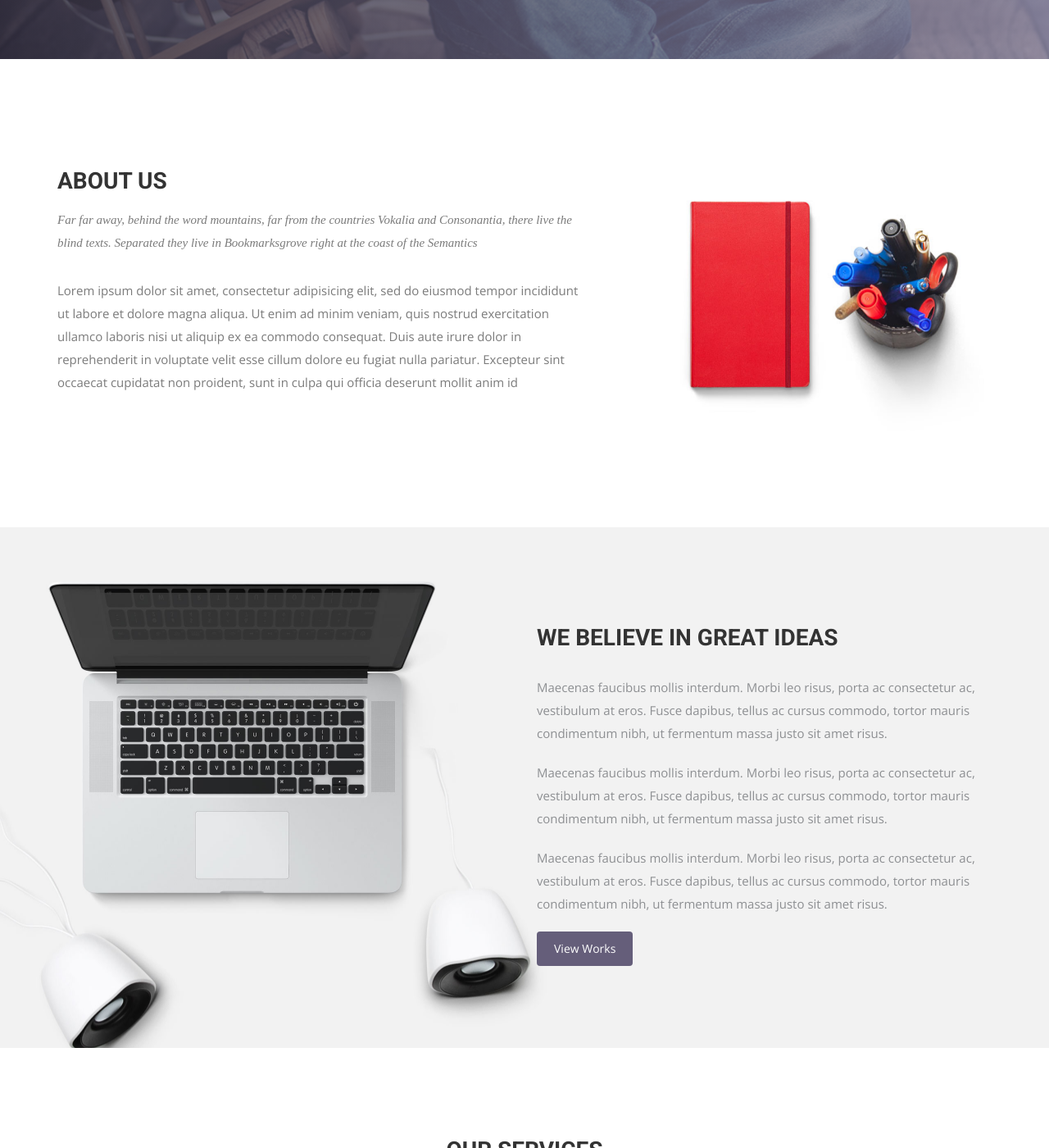
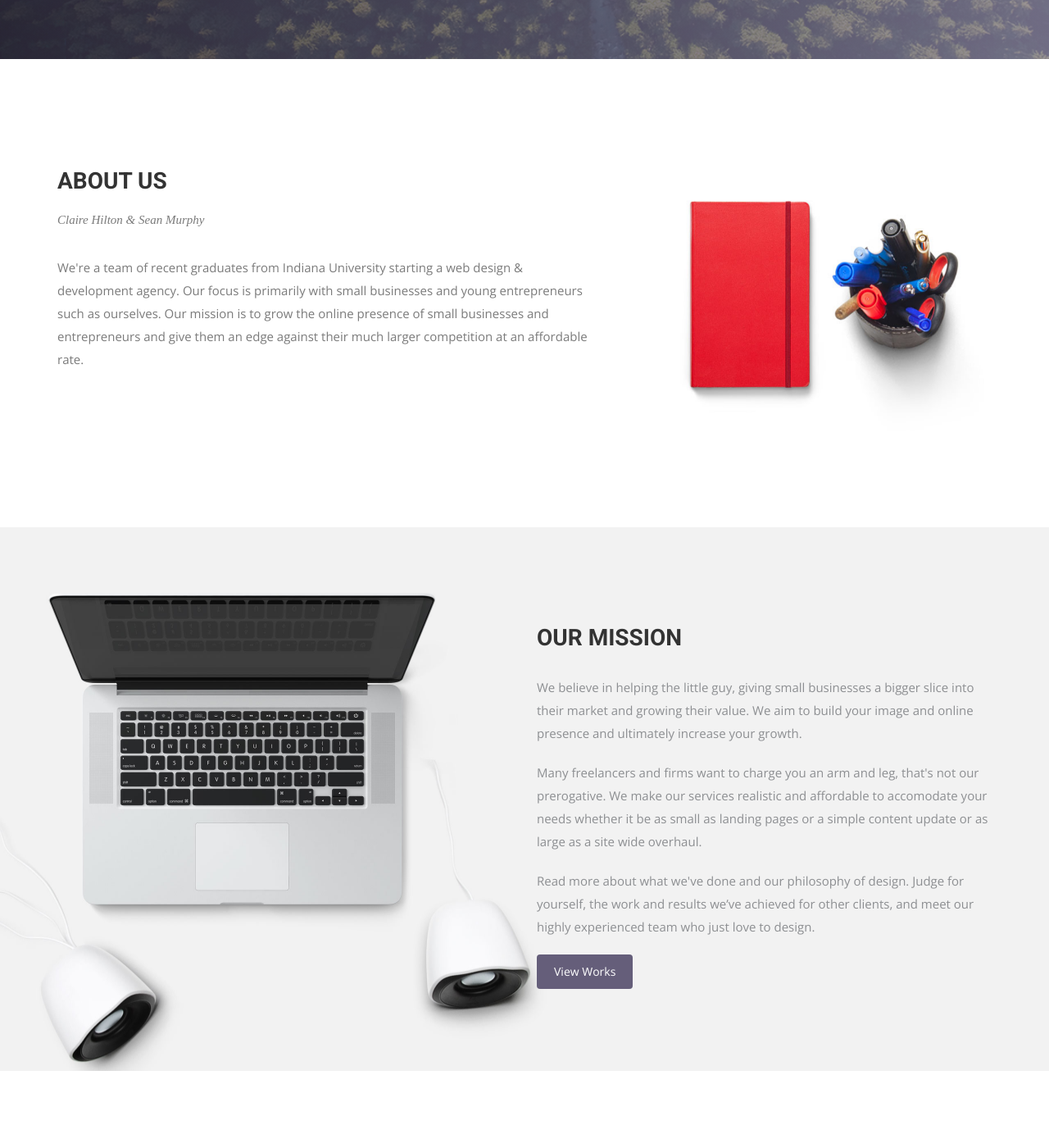
Before and after one commit to murphsea12/project, a Jekyll site: the page built from index.html, in a window 1280 px wide and 1400 px high, scrolled down 783 px. Shown: the whole window at 82% size. Built offline with Jekyll 4.4.1, drawn with Linux system fonts in a browser that asks for light colours; nearby versions of some CDN libraries; some web fonts are replaced; some of the changed text lies outside the part shown.

Commit message:
Content update
home page - header update, content update, services update

services - update from index

portfolio - nav change

```diff
--- a/index.html
+++ b/index.html
@@ -10,8 +10,8 @@
     <div class="row">
       <div class="col-md-10 col-md-offset-2">
         <div class="block">
-          <h1 class="animated fadeInUp">A WEB DEVELOPMENT &#38; <br> DESIGN AGENCY</h1>
-          <p class="animated fadeInUp">We love the Web and the work we do. We work closely with our clients to deliver the best possible solutions for their needs</p>
+          <h1 class="animated fadeInUp">A WEB DESIGN &#38; <br> DEVELOPMENT AGENCY</h1>
+          <p class="animated fadeInUp">We have a passion for the Web and the work we do. We work closely with our clients to deliver the best possible solutions for their needs</p>
         </div>
       </div>
     </div>
@@ -25,9 +25,10 @@
         <div class="block">
           <div class="section-title">
             <h2>About Us</h2>
-            <p>Far far away, behind the word mountains, far from the countries Vokalia and Consonantia, there live the blind texts. Separated they live in Bookmarksgrove right at the coast of the Semantics</p>
+            <p>Claire Hilton & Sean Murphy </p>
           </div>
-          <p>Lorem ipsum dolor sit amet, consectetur adipisicing elit, sed do eiusmod tempor incididunt ut labore et dolore magna aliqua. Ut enim ad minim veniam, quis nostrud exercitation ullamco laboris nisi ut aliquip ex ea commodo consequat. Duis aute irure dolor in reprehenderit in voluptate velit esse cillum dolore eu fugiat nulla pariatur. Excepteur sint occaecat cupidatat non proident, sunt in culpa qui officia deserunt mollit anim id </p>
+          <p>We're a team of recent graduates from Indiana University starting a web design & development agency.
+          Our focus is primarily with small businesses and young entrepreneurs such as ourselves. Our mission is to grow the online presence of small businesses and entrepreneurs and give them an edge against their much larger competition at an affordable rate.  </p>
         </div>
       </div><!-- .col-md-7 close -->
       <div class="col-md-5 col-sm-12">
@@ -43,11 +44,11 @@
 <div class="container">
   <div class="row">
     <div class="col-md-6 col-md-offset-6">
-      <h2>WE BELIEVE IN GREAT IDEAS</h2>
-      <p>Maecenas faucibus mollis interdum. Morbi leo risus, porta ac consectetur ac, vestibulum at eros. Fusce dapibus, tellus ac cursus commodo, tortor mauris condimentum nibh, ut fermentum massa justo sit amet risus.</p>
-      <p>Maecenas faucibus mollis interdum. Morbi leo risus, porta ac consectetur ac, vestibulum at eros. Fusce dapibus, tellus ac cursus commodo, tortor mauris condimentum nibh, ut fermentum massa justo sit amet risus.</p>
-      <p>Maecenas faucibus mollis interdum. Morbi leo risus, porta ac consectetur ac, vestibulum at eros. Fusce dapibus, tellus ac cursus commodo, tortor mauris condimentum nibh, ut fermentum massa justo sit amet risus.</p>
-      <a href="#" class="btn btn-view-works">View Works</a>
+      <h2>OUR MISSION</h2>
+      <p>We believe in helping the little guy, giving small businesses a bigger slice into their market and growing their value. We aim to build your image and online presence and ultimately increase your growth. </p>
+      <p>Many freelancers and firms want to charge you an arm and leg, that's not our prerogative. We make our services realistic and affordable to accomodate your needs whether it be as small as landing pages or a simple content update or as large as a site wide overhaul.  </p>
+      <p>Read more about what we've done and our philosophy of design. Judge for yourself, the work and results we’ve achieved for other clients, and meet our highly experienced team who just love to design.</p>
+      <a href="{{ site.baseurl }}/work" class="btn btn-view-works">View Works</a>
     </div>
   </div>
 </div>
@@ -59,15 +60,15 @@
     <div class="row">
       <div class="section-title">
         <h2>Our Services</h2>
-        <p>Far far away, behind the word mountains, far from the countries Vokalia and Consonantia, there live the blind texts. Separated they live in Bookmarksgrove right at the coast of the Semantics</p>
+        <p>We offer a variety of services to best suit your needs and cater to your vision.</p>
       </div>
     </div>
     <div class="row ">
       <div class="col-sm-6 col-md-3">
         <div class="service-item">
-          <i class="icon ion-coffee"></i>
+          <i class="icon ion-aperture"></i>
           <h4>Branding</h4>
-          <p>Lorem ipsum dolor sit amet, consectetur adipisicing elit, sed do eiusmod tempor incididunt ut </p>
+          <p>We'll make sure you're represented the way you envision. </p>
         </div>
       </div>
       <div class="col-sm-6 col-md-3">
@@ -80,28 +81,28 @@
       <div class="col-sm-6 col-md-3">
         <div class="service-item">
           <i class="ion-image"></i>
-          <h4>App Design</h4>
+          <h4>Landing Pages</h4>
           <p>Lorem ipsum dolor sit amet, consectetur adipisicing elit, sed do eiusmod tempor incididunt ut </p>
         </div>
       </div>
       <div class="col-sm-6 col-md-3">
         <div class="service-item">
-          <i class="ion-bug"></i>
-          <h4>Start Up</h4>
+          <i class="ion-filing"></i>
+          <h4>Portfolio ?</h4>
           <p>Lorem ipsum dolor sit amet, consectetur adipisicing elit, sed do eiusmod tempor incididunt ut </p>
         </div>
       </div>
       <div class="col-sm-6 col-md-3">
         <div class="service-item">
-          <i class="ion-headphone"></i>
+          <i class="ion-leaf"></i>
           <h4>Logo Design</h4>
           <p>Lorem ipsum dolor sit amet, consectetur adipisicing elit, sed do eiusmod tempor incididunt ut </p>
         </div>
       </div>
       <div class="col-sm-6 col-md-3">
         <div class="service-item">
-          <i class="ion-leaf"></i>
-          <h4>Development</h4>
+          <i class="ion-document-text"></i>
+          <h4>Content Curation</h4>
           <p>Lorem ipsum dolor sit amet, consectetur adipisicing elit, sed do eiusmod tempor incididunt ut </p>
         </div>
       </div>
@@ -128,9 +129,9 @@
     <div class="row">
       <div class="col-md-12">
         <div class="block">
-          <h2>We design delightful digital experiences.</h2>
-          <p>Read more about what we do and our philosophy of design. Judge for yourself The work and results we’ve achieved for other clients, and meet our highly experienced Team who just love to design.</p>
-          <a class="btn btn-default btn-call-to-action" href="#" >Tell Us Your Story</a>
+          <h2>Ready to expand your reach? Reach out to us today!</h2>
+          <p>We design delightful websites guaranteed to make an impact. Contact us today to see what we can do for your site or your future site!</p>
+          <a class="btn btn-default btn-call-to-action" href="{{ site.baseurl }}/contact" >Contact Us</a>
         </div>
       </div>
     </div>
--- a/services.html
+++ b/services.html
@@ -12,6 +12,7 @@
                 <div class="block">
                     <h1>Services We Offer</h1>
                     <p>Don’t just take our word for it. Check out some of our latest work.</p>
+                    <a class="btn btn-default btn-call-to-action" href="{{ site.baseurl }}/work" >Portfolio</a>
                 </div>
             </div>
         </div>
@@ -26,15 +27,15 @@
     <div class="row">
       <div class="section-title">
         <h2>Our Services</h2>
-        <p>Far far away, behind the word mountains, far from the countries Vokalia and Consonantia, there live the blind texts. Separated they live in Bookmarksgrove right at the coast of the Semantics</p>
+        <p>We offer a variety of services to best suit your needs and cater to your vision.</p>
       </div>
     </div>
     <div class="row ">
       <div class="col-sm-6 col-md-3">
         <div class="service-item">
-          <i class="icon ion-coffee"></i>
+          <i class="icon ion-aperture"></i>
           <h4>Branding</h4>
-          <p>Lorem ipsum dolor sit amet, consectetur adipisicing elit, sed do eiusmod tempor incididunt ut </p>
+          <p>We'll make sure you're represented the way you envision. </p>
         </div>
       </div>
       <div class="col-sm-6 col-md-3">
@@ -47,28 +48,28 @@
       <div class="col-sm-6 col-md-3">
         <div class="service-item">
           <i class="ion-image"></i>
-          <h4>App Design</h4>
+          <h4>Landing Pages</h4>
           <p>Lorem ipsum dolor sit amet, consectetur adipisicing elit, sed do eiusmod tempor incididunt ut </p>
         </div>
       </div>
       <div class="col-sm-6 col-md-3">
         <div class="service-item">
-          <i class="ion-bug"></i>
-          <h4>Start Up</h4>
+          <i class="ion-filing"></i>
+          <h4>Portfolio ?</h4>
           <p>Lorem ipsum dolor sit amet, consectetur adipisicing elit, sed do eiusmod tempor incididunt ut </p>
         </div>
       </div>
       <div class="col-sm-6 col-md-3">
         <div class="service-item">
-          <i class="ion-headphone"></i>
+          <i class="ion-leaf"></i>
           <h4>Logo Design</h4>
           <p>Lorem ipsum dolor sit amet, consectetur adipisicing elit, sed do eiusmod tempor incididunt ut </p>
         </div>
       </div>
       <div class="col-sm-6 col-md-3">
         <div class="service-item">
-          <i class="ion-leaf"></i>
-          <h4>Development</h4>
+          <i class="ion-document-text"></i>
+          <h4>Content Curation</h4>
           <p>Lorem ipsum dolor sit amet, consectetur adipisicing elit, sed do eiusmod tempor incididunt ut </p>
         </div>
       </div>
@@ -95,9 +96,9 @@
     <div class="row">
       <div class="col-md-12">
         <div class="block">
-          <h2>We design delightful digital experiences.</h2>
-          <p>Read more about what we do and our philosophy of design. Judge for yourself The work and results we’ve achieved for other clients, and meet our highly experienced Team who just love to design.</p>
-          <a class="btn btn-default btn-call-to-action" href="#" >Tell Us Your Story</a>
+          <h2>Ready to expand your reach? Reach out to us today!</h2>
+          <p>We design delightful websites guaranteed to make an impact. Contact us today to see what we can do for your site or your future site!</p>
+          <a class="btn btn-default btn-call-to-action" href="{{ site.baseurl }}/contact" >Contact Us</a>
         </div>
       </div>
     </div>
--- a/work.html
+++ b/work.html
@@ -28,9 +28,10 @@
                     <li class="filter" data-filter="all">Everything</li>
                     <li class="filter" data-filter=".Branding">Branding</li>
                     <li class="filter" data-filter=".Websites">Websites</li>
+                    <li class="filter" data-filter=".Video">CMS Websites</li>
                     <li class="filter" data-filter=".Graphic">Graphic</li>
                     <li class="filter" data-filter=".design">design</li>
-                    <li class="filter" data-filter=".Video">Video</li>
+
                 </ul>
               </div>
               <div class="portfolio-contant">
```
Also changed, not shown: other parts of index.html (+2 -2 lines), other parts of services.html (+1 -1 lines), other parts of work.html (+1 -1 lines), img/slider-bg.jpg.
